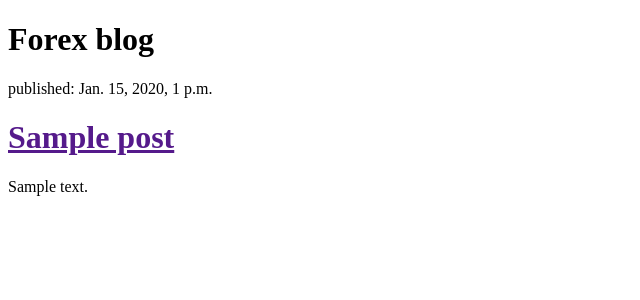
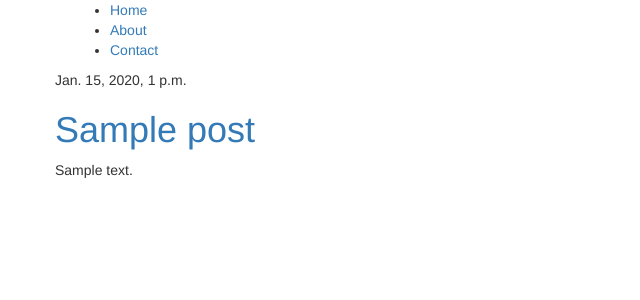
Before and after one commit to fxfrontend/superfx, a Django app: template superfx/templates/blog/post_list.html in a window 1280 px wide. Shown: the top 300 px of the page, without its empty margins (0-640 px from the left). Run offline with Django 3.2, Linux system fonts and the light colour scheme; the template is opened without the code that fills it: values that come from a table or form of the project are taken from there, others are empty; tables that the repository leaves empty hold one stand-in row (values such as "Sample post"); some libraries are stand-ins or nearby versions.

Commit message:
templates

```diff
--- /dev/null
+++ b/superfx/static/css/main.css
@@ -0,0 +1,3 @@
+.blog-title{
+	color: #fb6616
+}
--- /dev/null
+++ b/superfx/templates/blog/about.html
@@ -0,0 +1,3 @@
+{% extends "blog/base.html" %}
+
+{% block nav-about %}<strong class="nav-active">About</strong>{% endblock %}
--- /dev/null
+++ b/superfx/templates/blog/base.html
@@ -0,0 +1,31 @@
+{% load staticfiles %}
+<!DOCTYPE html>
+<html>
+<head>
+	<title>SuperFX</title>
+    <link rel="stylesheet" href="{% static 'css/main.css' %}">
+	<link rel="stylesheet" href="//maxcdn.bootstrapcdn.com/bootstrap/3.2.0/css/bootstrap.min.css">
+</head>
+<body>
+<section>
+
+</section>
+    <div class="container">
+        <div class="row">
+            <div class="col-lg-12">
+                {% block nav %}
+                <ul id="nav">
+                    <li>{% block nav-home %}<a href="{% url 'home' %}">Home</a>{% endblock %}</li>
+                    <li>{% block nav-about %}<a href="{% url 'about' %}">About</a>{% endblock %}</li>
+                    <li>{% block nav-contact %}<a href="{% url 'contact' %}">Contact</a>{% endblock %}</li>
+                </ul>
+                {% endblock %}
+            </div>
+        </div>
+        <div class="row">
+            {% block content %}
+            {% endblock %}
+        </div>
+    </div>
+</body>
+</html>
--- /dev/null
+++ b/superfx/templates/blog/contact.html
@@ -0,0 +1,3 @@
+{% extends "blog/base.html" %}
+
+{% block nav-about %}<strong class="nav-active">Contact</strong>{% endblock %}
--- /dev/null
+++ b/superfx/templates/blog/home.html
@@ -0,0 +1,3 @@
+{% extends "blog/base.html" %}
+
+{% block nav-about %}<strong class="nav-active">Home</strong>{% endblock %}
--- a/superfx/templates/blog/post_list.html
+++ b/superfx/templates/blog/post_list.html
@@ -1,20 +1,13 @@
-<!DOCTYPE html>
-<html>
-<head>
-	<title></title>
-</head>
-<body>
-<div>
-	<h1>Forex blog</h1>
-</div>
-<div>
-	{% for post in posts %}
-        <div>
-            <p>published: {{ post.published_date }}</p>
-            <h1><a href="">{{ post.title }}</a></h1>
+{% extends 'blog/base.html' %}
+
+{% block content %}
+    {% for post in posts %}
+        <div class="post">
+            <div class="date">
+                {{ post.published_date }}
+            </div>
+            <h1><a href="{% url 'post_detail' pk=post.pk %}">{{ post.title }}</a></h1>
             <p>{{ post.text|linebreaksbr }}</p>
         </div>
     {% endfor %}
-</div>
-</body>
-</html>
+{% endblock content %}
--- a/superfx/urls.py
+++ b/superfx/urls.py
@@ -4,4 +4,8 @@ from . import views
 
 urlpatterns = [
     url(r'^$', views.post_list, name='post_list'),
+    url(r'^post/(?P<pk>[0-9]+)/$', views.post_detail, name='post_detail'),
+    url(r'^/about/$', views.about, name='about'),
+    url(r'^/home/$', views.home, name='home'),
+    url(r'^/contact/$', views.contact, name='contact'),
 ]
```
Also changed, not shown: superfx/templates/blog/post_detail.html (added, +13 -0 lines), superfx/views.py (+16 -0 lines).
